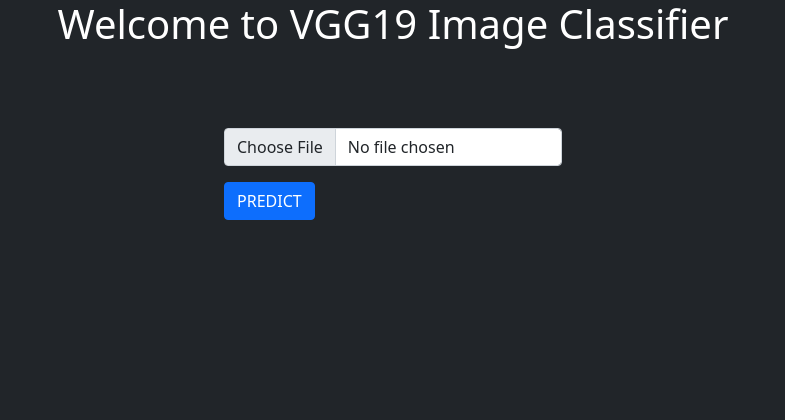
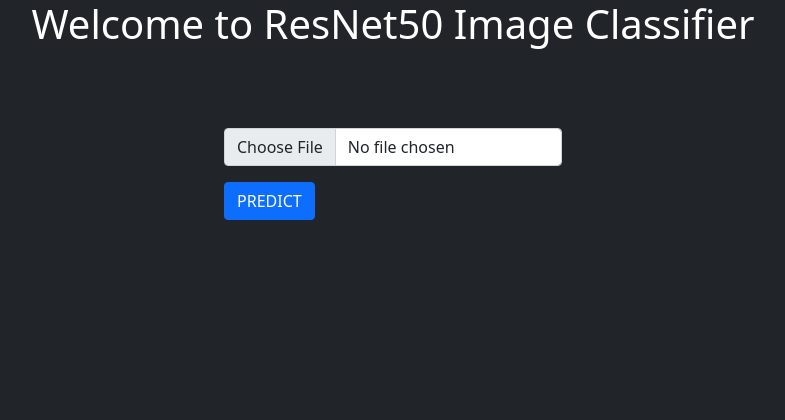
Before and after one commit to ankurwasnik/resnet50-classifier, a Flask app: page / in a window 1280 px wide. Shown: the top 420 px of the page, without its empty margins (247-1032 px from the left). Run offline with Flask 2, Linux system fonts and the light colour scheme.

Commit message:
"changed clf"

```diff
--- a/app.py
+++ b/app.py
@@ -1,14 +1,19 @@
-from copy import Error
 from flask import Flask, redirect, url_for , render_template , request , flash
 from werkzeug.utils import secure_filename
-from keras.applications.vgg19 import preprocess_input,decode_predictions  , VGG19
+#from keras.applications.vgg16 import preprocess_input,decode_predictions  , VGG16
 from keras.preprocessing.image import load_img , img_to_array
 import os
+from tensorflow.keras.applications.resnet50 import ResNet50
+from tensorflow.keras.applications.resnet50 import preprocess_input, decode_predictions
+import numpy as np
+
 
 
 app = Flask(__name__)
 ALLOWDED_EXTENSION = ["png" , "jpg" , "jpeg"]
-model = VGG19()
+#model = VGG16()
+model = ResNet50(weights='imagenet')
+
 #function
 '''
 Name        :allowded_file
@@ -42,6 +47,7 @@ def login():
          image = preprocess_input(image)
          yhat = model.predict(image)
          label = decode_predictions(yhat)
+         print(label)
          label = label[0][0]
          classification = '%s (%.2f%%)' %(label[1] , label[2]*100)
          #srcpath= str(userfile.filename)
--- a/templates/hello.html
+++ b/templates/hello.html
@@ -11,7 +11,7 @@
     <title>Image classifier</title>
   </head>
   <body class="bg-dark">
-    <h1 class="text-center text-white">Welcome to VGG19 Image Classifier</h1>
+    <h1 class="text-center text-white">Welcome to ResNet50 Image Classifier</h1>
     <div class="container h-100 d-flex justify-content-center align-items-center">
 
         <form class="form " action="/predict" method="post" enctype="multipart/form-data">
```
